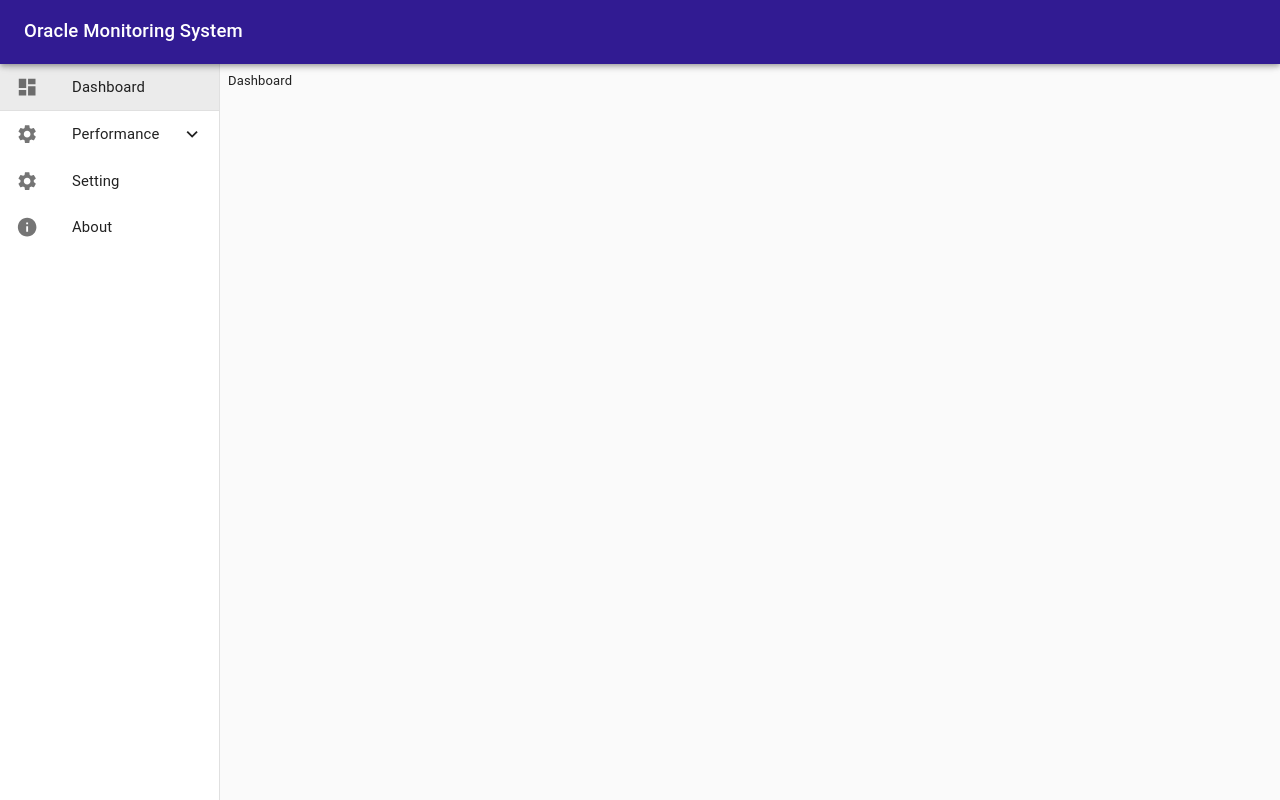
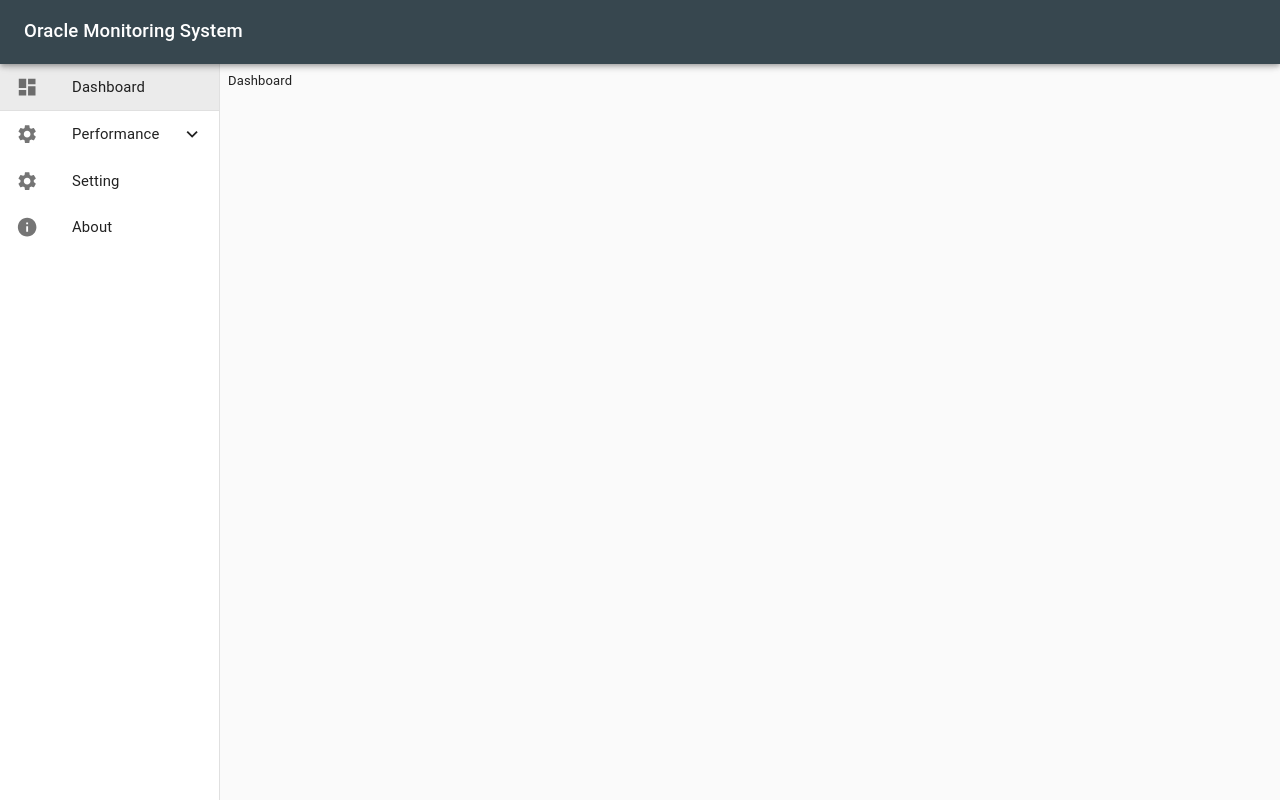
Before and after one commit to xueyublue/oms-mui, a React (Create React App) app: page / in a window 1280 px wide. Built offline with nearby package versions, Linux system fonts and the light colour scheme.

Commit message:
change theme colour

```diff
--- a/src/theme.js
+++ b/src/theme.js
@@ -1,15 +1,13 @@
 import { createMuiTheme } from "@material-ui/core/styles";
-import deepPurple from "@material-ui/core/colors/deepPurple";
-import deepOrange from "@material-ui/core/colors/deepOrange";
-import { lightGreen } from "@material-ui/core/colors";
+import { blueGrey } from "@material-ui/core/colors";
 
 const theme = createMuiTheme({
   palette: {
     primary: {
-      main: deepPurple[900],
+      main: blueGrey[800],
     },
     secondary: {
-      main: deepOrange[900],
+      main: blueGrey[600],
     },
   },
   typography: {
```
